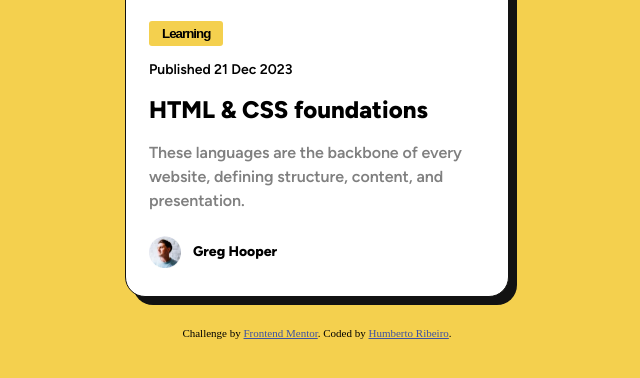
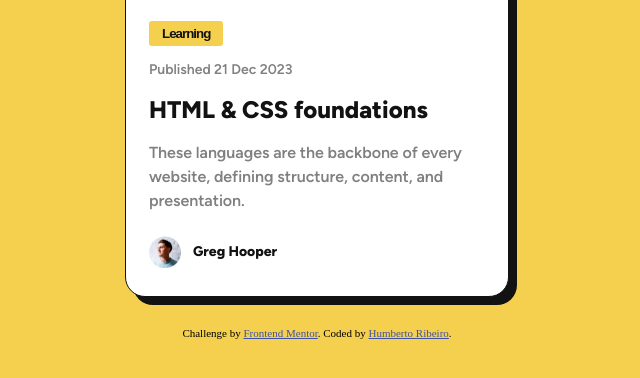
Before and after one commit to HumbertoFox/blog-preview-card-solution, a plain HTML site: page index.html in a window 1280 px wide. Shown: the part 424-802 px from the top of the page, without its empty margins (323-963 px from the left). Drawn offline with Linux system fonts and the light colour scheme.

Commit message:
first commit

```diff
--- a/src/css/style.css
+++ b/src/css/style.css
@@ -45,6 +45,7 @@
 
 .btn {
     font-weight: 800;
+    color: var(--Black);
     letter-spacing: -1px;
     background-color: var(--Yellow);
     padding: 5px 13px;
@@ -55,11 +56,13 @@
 .p-public {
     font-size: 14px;
     font-weight: 600;
+    color: var(--Grey);
     margin-top: 15px;
 }
 
 .h1-info {
     font-weight: 800;
+    color: var(--Black);
     margin-top: 17px;
     cursor: url(../assets/images/cursor-ponter.svg), auto;
     transition: .3s ease-in-out;
@@ -91,6 +94,7 @@
 .p-name {
     font-size: 14px;
     font-weight: 800;
+    color: var(--Black);
 }
 
 .attribution {
```
